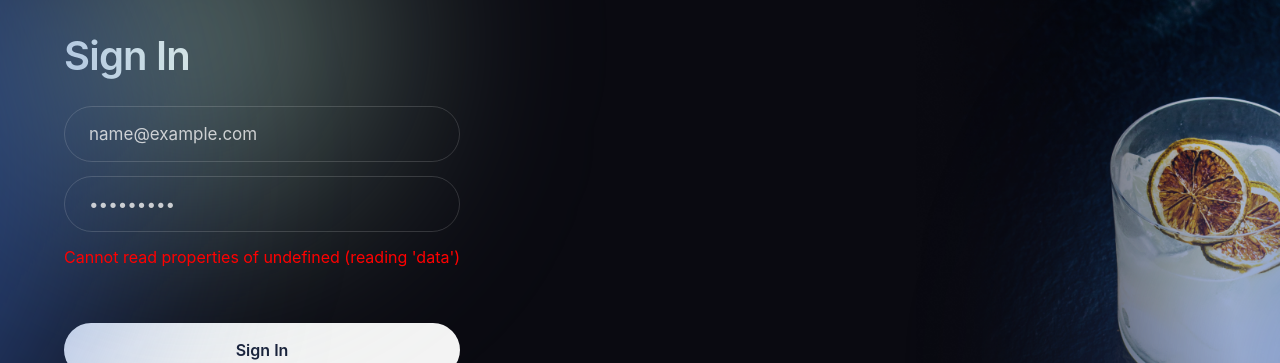
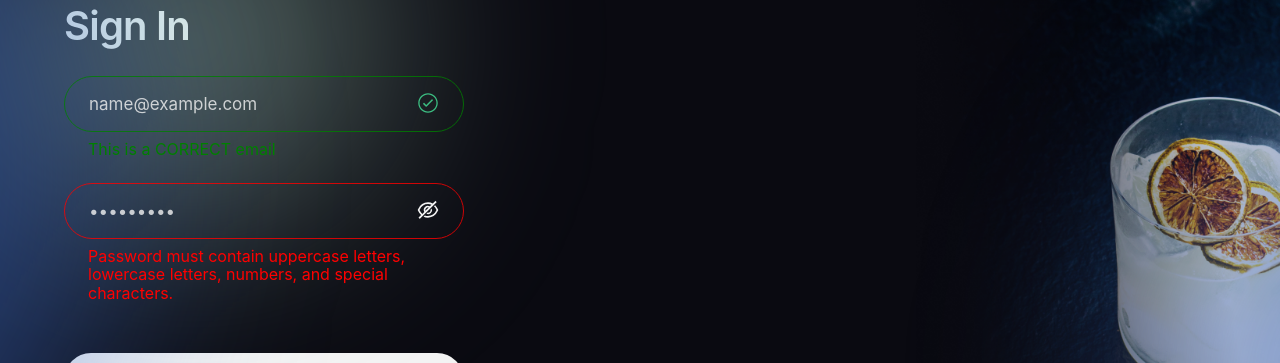
Before and after one commit to PavTrap/drink-master-project, a React (Create React App) app: page /drink-master-project/signin in a window 1280 px wide. Both pictures are taken after typing "name@example.com", "Sample123" into the empty fields and a click on the button "Sign In". Shown: the part 192-555 px from the top of the page. Built offline with nearby package versions, Linux system fonts and the light colour scheme; no server answers.

Commit message:
add forms validation

```diff
--- a/src/components/LoginForm/LoginForm.jsx
+++ b/src/components/LoginForm/LoginForm.jsx
@@ -1,4 +1,4 @@
-import { useEffect, useState } from 'react';
+import { useState } from 'react';
 import { useDispatch } from 'react-redux';
 import { login } from '../../redux/Auth/authOperation';
 import { useFormik } from 'formik';
@@ -6,26 +6,51 @@ import css from './LoginForm.module.css';
 import { AuthNavigate } from 'components/AuthNavigate/AuthNavigate';
 import { useNavigate } from 'react-router-dom';
 
+import { LoginSchema } from '../RegisterForm/ValidationSchema';
+
+import { IoIosCheckmarkCircleOutline } from 'react-icons/io';
+import { RiErrorWarningLine } from 'react-icons/ri';
+import { AiOutlineEye, AiOutlineEyeInvisible } from 'react-icons/ai';
+
 import useAuth from 'hooks/useAuth';
 
 const LoginForm = () => {
   const dispatch = useDispatch();
   const navigate = useNavigate();
-  const { loginForm, loginTitle, inputWrapper, loginInput, loginButton, wrapper, error } = css;
-  const [erorMessage, setErrorMessage] = useState(null);
+  const {
+    loginForm,
+    loginTitle,
+    inputWrapper,
+    loginInput,
+    loginButton,
+    wrapper,
+    errorIconClass,
+    validIconClass,
+    passwordToggleIcon,
+    error,
+    validBorder,
+    invalidBorder,
+  } = css;
+  // const [erorMessage, setErrorMessage] = useState(null);
+  const [showPassword, setShowPassword] = useState(false);
 
   const { BackEndError } = useAuth();
 
-  useEffect(() => {
-    if (BackEndError) setErrorMessage(BackEndError);
-    setTimeout(() => setErrorMessage(null), 3000);
-  }, [BackEndError]);
+  // useEffect(() => {
+  //   if (BackEndError) setErrorMessage(BackEndError);
+  //   setTimeout(() => setErrorMessage(null), 3000);
+  // }, [BackEndError]);
+
+  const togglePasswordVisibility = () => {
+    setShowPassword(!showPassword);
+  };
 
   const formik = useFormik({
     initialValues: {
       email: '',
       password: '',
     },
+    validationSchema: LoginSchema,
     onSubmit: async (values, { resetForm }) => {
       const user = {
         email: values.email,
@@ -37,10 +62,11 @@ const LoginForm = () => {
           navigate('/');
           resetForm();
         }
-      } else {
-        setErrorMessage('Please enter email and password');
-        setTimeout(() => setErrorMessage(null), 3000);
       }
+      // else {
+      //   setErrorMessage('Please enter email and password');
+      //   setTimeout(() => setErrorMessage(null), 3000);
+      // }
     },
   });
 
@@ -50,30 +76,72 @@ const LoginForm = () => {
       <div className={wrapper}>
         <div className={inputWrapper}>
           <input
-            className={loginInput}
+            className={`${loginInput} ${formik.touched.email ? (formik.errors.email ? invalidBorder : validBorder) : ''}`}
             id="email"
             name="email"
             type="email"
             placeholder="Email"
             onChange={formik.handleChange}
+            onBlur={formik.handleBlur}
             value={formik.values.email}
+            autoComplete="off"
           />
+          {formik.touched.email && ( // Перевірка, чи інпут був доторкнутий
+            <>
+              {formik.errors.email && ( // Перевірка наявності помилки
+                <div>
+                  <RiErrorWarningLine className={errorIconClass} />
+                  <p className={error} style={{ color: 'red' }}>
+                    {formik.errors.email}
+                  </p>
+                </div>
+              )}
+              {!formik.errors.email && ( // Перевірка відсутності помилки
+                <div>
+                  <IoIosCheckmarkCircleOutline className={validIconClass} />
+                  <p className={error} style={{ color: 'green' }}>
+                    This is a CORRECT email
+                  </p>
+                </div>
+              )}
+            </>
+          )}
         </div>
         <div className={inputWrapper}>
+          <div className="password-input-wrapper">
             <input
-            className={loginInput}
+              className={`${loginInput} ${formik.touched.password ? (formik.errors.password ? invalidBorder : validBorder) : ''}`}
               id="password"
               name="password"
-            type="password"
+              type={showPassword ? 'text' : 'password'}
               placeholder="Password"
               autoComplete="off"
               onChange={formik.handleChange}
+              onBlur={formik.handleBlur}
               value={formik.values.password}
             />
-          {erorMessage && (
-            <p className={error} style={erorMessage && { color: 'red' }}>
-              {erorMessage}
+          </div>
+          <div onClick={togglePasswordVisibility}>
+            {' '}
+            {showPassword ? <AiOutlineEye className={passwordToggleIcon} /> : <AiOutlineEyeInvisible className={passwordToggleIcon} />}
+          </div>
+          {formik.touched.password && ( // Перевірка, чи інпут був доторкнутий
+            <>
+              {formik.errors.password && ( // Перевірка наявності помилки
+                <div>
+                  <p className={error} style={{ color: 'red' }}>
+                    {formik.errors.password}
                   </p>
+                </div>
+              )}
+              {!formik.errors.password && ( // Перевірка відсутності помилки
+                <div>
+                  <p className={error} style={{ color: 'green' }}>
+                    This is a CORRECT password
+                  </p>
+                </div>
+              )}
+            </>
           )}
         </div>
       </div>
--- a/src/components/LoginForm/LoginForm.module.css
+++ b/src/components/LoginForm/LoginForm.module.css
@@ -67,17 +67,56 @@
     background-color: transparent;
   }
 
-  &.valid-border {
+  &.validBorder {
     border-color: green;
     outline: none;
     background-color: transparent;
   }
 
-  &.invalid-border {
+  &.invalidBorder {
     border-color: red;
     outline: none;
     background-color: transparent;
   }
+}
+
+.errorIconClass {
+  position: absolute;
+  fill: #DA1414;
+
+  height: 1.5em;
+  width: 1.5em;
+  right: 24px;
+  top: 27px;
+  transform: translateY(-50%);
+}
+
+.validIconClass {
+  position: absolute;
+  fill: #3CBC81;
+
+  height: 1.5em;
+  width: 1.5em;
+  right: 24px;
+  top: 27px;
+  transform: translateY(-50%);
+}
+
+.passwordToggleIcon {
+  position: absolute;
+  fill: #F3F3F3;
+  height: 1.5em;
+  width: 1.5em;
+  right: 24px;
+  top: 27px;
+  transform: translateY(-50%);
+}
+
+.error {
+  margin-top: 8px;
+  margin-bottom: 11px;
+  padding-left: 24px;
+  padding-right: 24px;
 }
 
 .loginButton {
--- a/src/components/RegisterForm/RegisterForm.jsx
+++ b/src/components/RegisterForm/RegisterForm.jsx
@@ -6,12 +6,32 @@ import css from './RegisterForm.module.css';
 import { AuthNavigate } from 'components/AuthNavigate/AuthNavigate';
 import { useNavigate } from 'react-router-dom';
 
+import { RegisterSchema } from './ValidationSchema';
+
+import { IoIosCheckmarkCircleOutline } from 'react-icons/io';
+import { RiErrorWarningLine } from 'react-icons/ri';
+import { AiOutlineEye, AiOutlineEyeInvisible } from 'react-icons/ai';
+
 import useAuth from 'hooks/useAuth';
 
 const RegisterForm = () => {
   const dispatch = useDispatch();
   const [passwordError, setPasswordError] = useState(null);
-  const { registerForm, registerTitle, inputWrapper, registerInput, registerButton, wrapper, error } = css;
+  const [showPassword, setShowPassword] = useState(false);
+  const {
+    registerForm,
+    registerTitle,
+    inputWrapper,
+    registerInput,
+    registerButton,
+    wrapper,
+    errorIconClass,
+    validIconClass,
+    error,
+    passwordToggleIcon,
+    invalidBorder,
+    validBorder,
+  } = css;
   const navigate = useNavigate();
   const { BackEndError } = useAuth();
 
@@ -20,14 +40,8 @@ const RegisterForm = () => {
     setTimeout(() => setPasswordError(null), 3000);
   }, [BackEndError]);
 
-  const handlePasswordChange = event => {
-    const { value } = event.target;
-    const pattern = /^(?=.*?[A-Z])(?=.*?[a-z])(?=.*?[\d])(?=.*?[^\sa-zA-Z0-9]).{8,}/;
-    !pattern.test(value)
-      ? setPasswordError(
-          'Password must contain at least 8 characters, including uppercase letters, lowercase letters, numbers, and special characters.'
-        )
-      : setPasswordError(null);
+  const togglePasswordVisibility = () => {
+    setShowPassword(!showPassword);
   };
 
   const formik = useFormik({
@@ -36,6 +50,7 @@ const RegisterForm = () => {
       email: '',
       password: '',
     },
+    validationSchema: RegisterSchema,
     onSubmit: async (values, { resetForm }) => {
       const user = {
         name: values.name,
@@ -73,45 +88,107 @@ const RegisterForm = () => {
       <div className={wrapper}>
         <div className={inputWrapper}>
           <input
-            className={registerInput}
+            className={`${registerInput} ${formik.touched.name ? (formik.errors.name ? invalidBorder : validBorder) : ''}`}
             id="name"
             name="name"
             placeholder="Name"
             type="text"
             onChange={formik.handleChange}
+            onBlur={formik.handleBlur}
             value={formik.values.name}
+            autoComplete="off"
           />
+          {formik.touched.name && ( // Перевірка, чи інпут був доторкнутий
+            <>
+              {formik.errors.name && ( // Перевірка наявності помилки
+                <div>
+                  <RiErrorWarningLine className={errorIconClass} />
+                  <p className={error} style={{ color: 'red' }}>
+                    {formik.errors.name}
+                  </p>
+                </div>
+              )}
+              {!formik.errors.name && ( // Перевірка відсутності помилки
+                <div>
+                  <IoIosCheckmarkCircleOutline className={validIconClass} />
+                  <p className={error} style={{ color: 'green' }}>
+                    This is a CORRECT name
+                  </p>
+                </div>
+              )}
+            </>
+          )}
         </div>
+
         <div className={inputWrapper}>
           <input
-            className={registerInput}
+            className={`${registerInput} ${formik.touched.email ? (formik.errors.email ? invalidBorder : validBorder) : ''}`}
             id="email"
             name="email"
             type="email"
             placeholder="Email"
             onChange={formik.handleChange}
+            onBlur={formik.handleBlur}
             value={formik.values.email}
+            autoComplete="off"
           />
+          {formik.touched.email && ( // Перевірка, чи інпут був доторкнутий
+            <>
+              {formik.errors.email && ( // Перевірка наявності помилки
+                <div>
+                  <RiErrorWarningLine className={errorIconClass} />
+                  <p className={error} style={{ color: 'red' }}>
+                    {formik.errors.email}
+                  </p>
+                </div>
+              )}
+              {!formik.errors.email && ( // Перевірка відсутності помилки
+                <div>
+                  <IoIosCheckmarkCircleOutline className={validIconClass} />
+                  <p className={error} style={{ color: 'green' }}>
+                    This is a CORRECT email
+                  </p>
+                </div>
+              )}
+            </>
+          )}
         </div>
+
         <div className={inputWrapper}>
-          <input
-            className={registerInput}
-            id="password"
-            name="password"
-            type="password"
-            placeholder="Password"
-            autoComplete="off"
-            onChange={e => {
-              formik.handleChange(e);
-              handlePasswordChange(e);
-            }}
-            // error={passwordError}
-            value={formik.values.password}
-          />
-          {passwordError && (
-            <p className={error} style={passwordError && { color: 'red' }}>
-              {passwordError}
-            </p>
+          <div className="password-input-wrapper">
+            <input
+              className={`${registerInput} ${formik.touched.password ? (formik.errors.password ? invalidBorder : validBorder) : ''}`}
+              id="password"
+              name="password"
+              type={showPassword ? 'text' : 'password'}
+              placeholder="Password"
+              autoComplete="off"
+              onChange={formik.handleChange}
+              onBlur={formik.handleBlur}
+              value={formik.values.password}
+            />
+          </div>
+          <div onClick={togglePasswordVisibility}>
+            {' '}
+            {showPassword ? <AiOutlineEye className={passwordToggleIcon} /> : <AiOutlineEyeInvisible className={passwordToggleIcon} />}
+          </div>
+          {formik.touched.password && ( // Перевірка, чи інпут був доторкнутий
+            <>
+              {formik.errors.password && ( // Перевірка наявності помилки
+                <div>
+                  <p className={error} style={{ color: 'red' }}>
+                    {formik.errors.password}
+                  </p>
+                </div>
+              )}
+              {!formik.errors.password && ( // Перевірка відсутності помилки
+                <div>
+                  <p className={error} style={{ color: 'green' }}>
+                    This is a CORRECT password
+                  </p>
+                </div>
+              )}
+            </>
           )}
         </div>
       </div>
--- /dev/null
+++ b/src/components/RegisterForm/ValidationSchema.js
@@ -0,0 +1,32 @@
+import * as Yup from 'yup';
+
+export const RegisterSchema = Yup.object({
+  name: Yup.string()
+    .matches(/^[a-zA-Zа-яєїієґҐА-ЯЄЇІЄҐҐ'0-9]+$/, 'Name can only contain letters or numbers.')
+    .required('Required'),
+  email: Yup.string()
+    .matches(/^[a-zA-Z0-9.~+_-]+@[^\s@]+\.[^\s@]+$/, 'This is an ERROR email')
+    .required('Required'),
+  password: Yup.string()
+    .required('No password provided.')
+    .min(8, 'Password is too short - should be 8 chars minimum.')
+    .max(16, 'Password is too long - should be 16 chars maximum.')
+    .matches(
+      /^(?=.*?[A-Z])(?=.*?[a-z])(?=.*?[\d])(?=.*?[^\sa-zA-Z0-9]).{8,}/,
+      'Password must contain uppercase letters, lowercase letters, numbers, and special characters.'
+    ),
+});
+
+export const LoginSchema = Yup.object({
+  email: Yup.string()
+    .matches(/^[a-zA-Z0-9.~+_-]+@[^\s@]+\.[^\s@]+$/, 'This is an ERROR email')
+    .required('Required'),
+  password: Yup.string()
+    .required('No password provided.')
+    .min(8, 'Password is too short - should be 8 chars minimum.')
+    .max(16, 'Password is too long - should be 16 chars maximum.')
+    .matches(
+      /^(?=.*?[A-Z])(?=.*?[a-z])(?=.*?[\d])(?=.*?[^\sa-zA-Z0-9]).{8,}/,
+      'Password must contain uppercase letters, lowercase letters, numbers, and special characters.'
+    ),
+});
```
Also changed, not shown: src/components/RegisterForm/RegisterForm.module.css (+44 -4 lines). Lines whose indentation alone changed are shown as unchanged.
